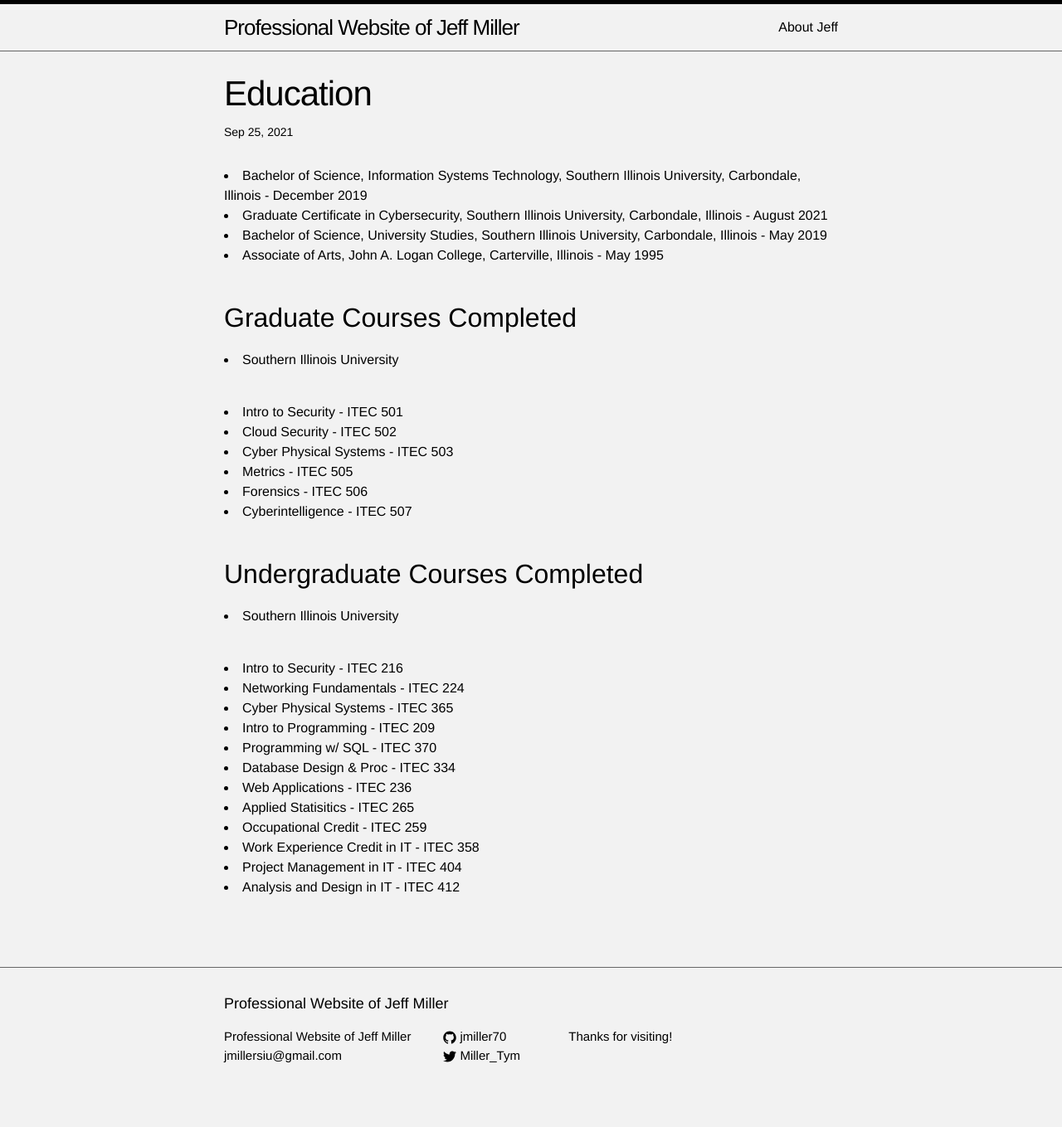
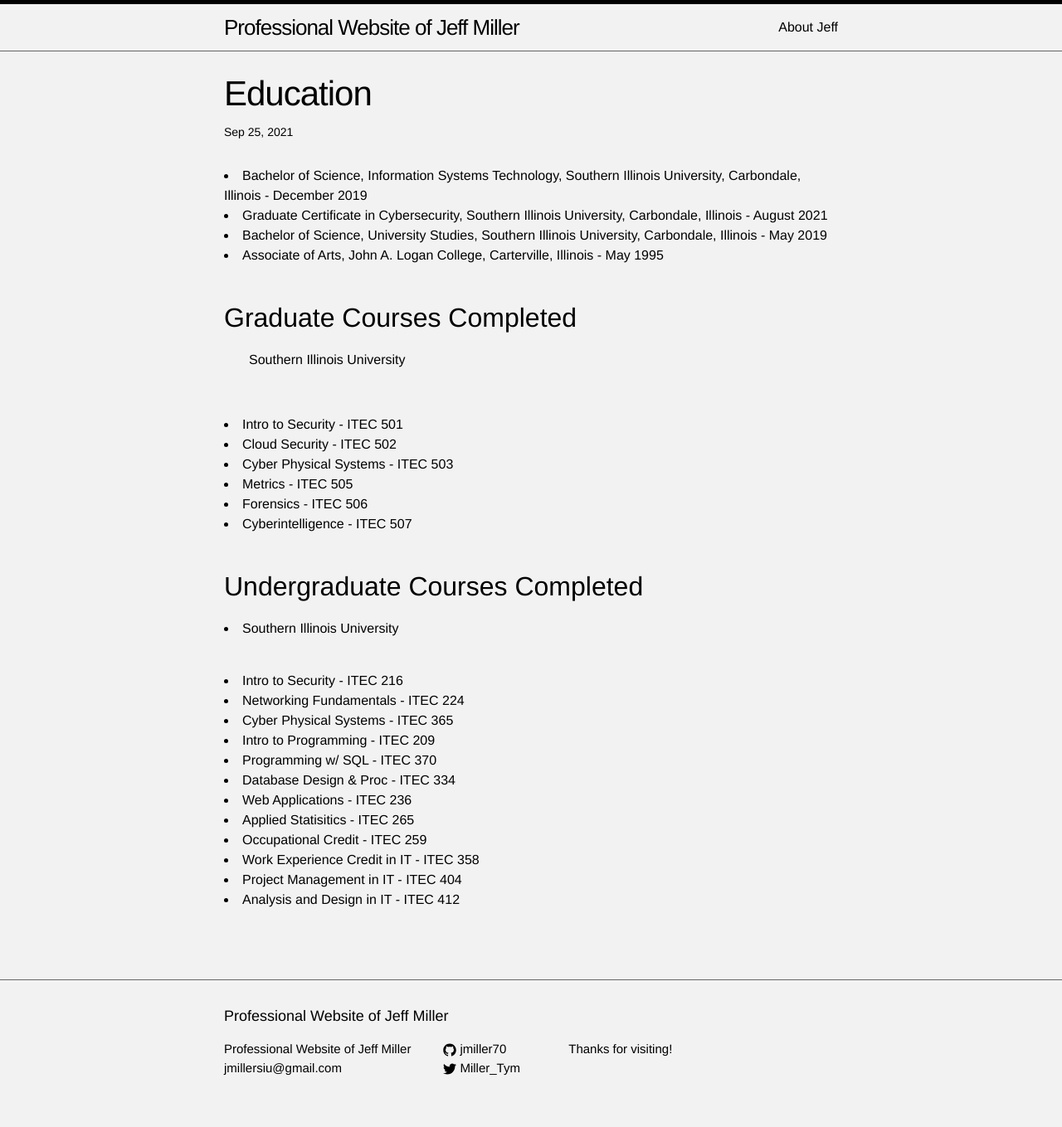
Before and after one commit to jmillersiu/jmillersiu.github.io, a Jekyll site: the page built from _posts/2021-09-25-education.markdown, in a window 1280 px wide. Shown: the whole page at 83% size. Built offline with Jekyll 4.4.1, drawn with Linux system fonts in a browser that asks for light colours.

```diff
--- a/_posts/2021-09-25-education.markdown
+++ b/_posts/2021-09-25-education.markdown
@@ -22,7 +22,7 @@ categories: jekyll update
 
 Graduate Courses Completed
 ---
-<li>Southern Illinois University</li>
+<ul>Southern Illinois University</ul>
 <br>
 <li>Intro to Security - ITEC 501</li>
 <li>Cloud Security - ITEC 502</li>
```
